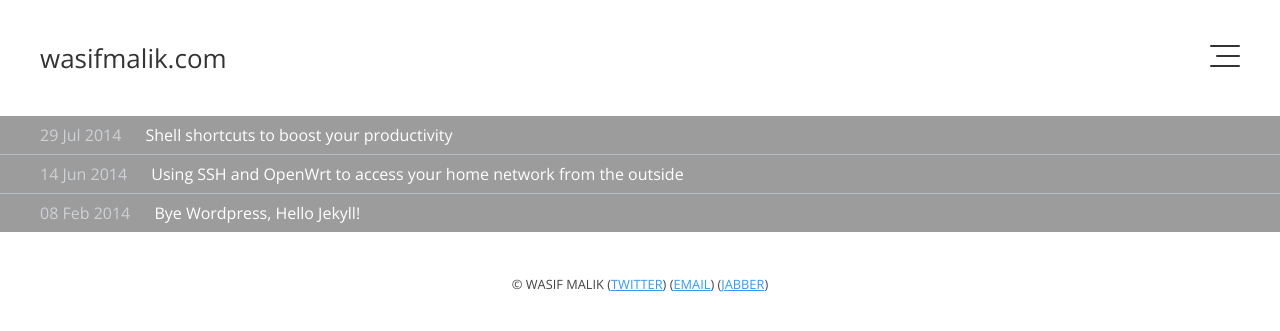
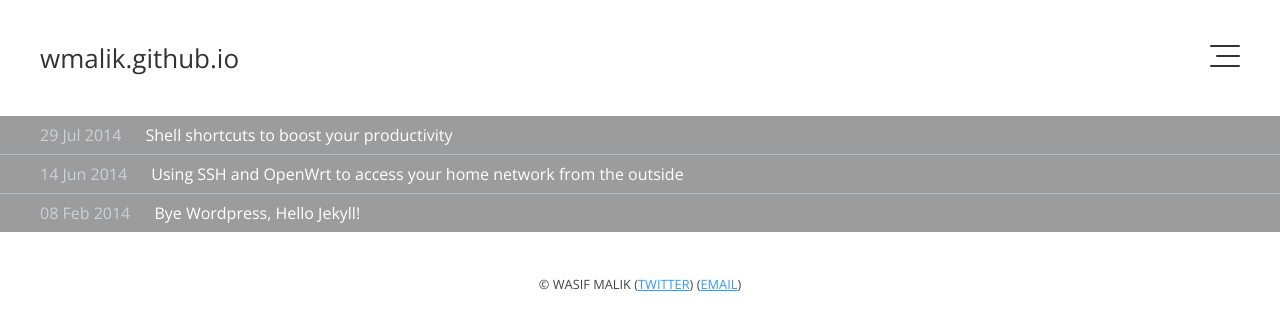
Before and after one commit to wmalik/wmalik.github.io, a Jekyll site: the page built from index.html, in a window 1280 px wide. Shown: the top 331 px of the page. Built offline with Jekyll 4.4.1, drawn with Linux system fonts in a browser that asks for light colours; Markdown is read by kramdown in place of the engine named in the settings.

Commit message:
Fix urls

```diff
--- a/_config.yml
+++ b/_config.yml
@@ -1,7 +1,7 @@
-name: "wasifmalik.com"
+name: "wmalik.github.io"
 
 #url: "http://localhost:4000"
-url: "http://wasifmalik.com"
+url: "http://wmalik.github.io"
 baseurl:
 
 bio_title: Hi, my name is Wasif.
--- a/_includes/footer.html
+++ b/_includes/footer.html
@@ -5,7 +5,6 @@
 <small>
 (<a href="https://twitter.com/wmalik" target="_blank">Twitter</a>)
 (<a href="mailto:wmalik_at_gmail_dot_com" target="_blank">Email</a>)
-(<a href="xmpp:wm@wasifmalik.com" target="_blank">Jabber</a>)
 </small>
 </footer>
 
```
Also changed, not shown: 4 other files.
